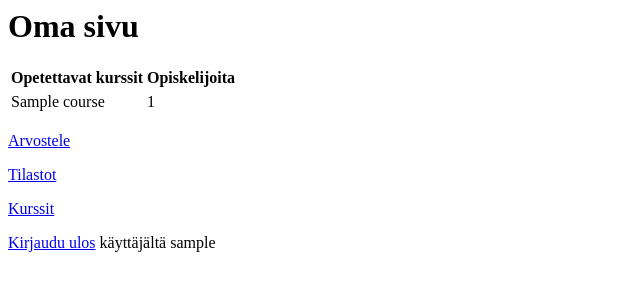
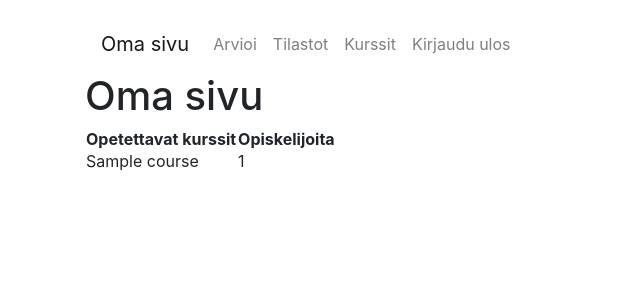
Before and after one commit to amalia53/tsoha-studytracker, a Flask app: template templates/teacher.html in a window 1280 px wide. Shown: the top 300 px of the page, without its empty margins (0-640 px from the left). Run offline with Flask 2, Linux system fonts and the light colour scheme; the template is opened without the code that fills it: most values are stand-ins (such as "Sample title", 1, 10 or a date in 2020); some libraries are stand-ins or nearby versions.

Commit message:
ulkoasua

```diff
--- a/templates/teacher.html
+++ b/templates/teacher.html
@@ -1,4 +1,28 @@
+<link rel="stylesheet" href="https://stackpath.bootstrapcdn.com/bootstrap/4.5.0/css/bootstrap.min.css">
+<p>
+<p>
+<p>
 <title>Opettajan sivu</title>
+<div class="container">
+  <nav class="navbar navbar-expand-sm navbar-light">
+    <a class="navbar-brand" href="#">Oma sivu</a>
+    <ul class="navbar-nav">
+      <li class="nav-item">
+        <a class="nav-link" href="/study">Arvioi</a>
+      </li>
+      <li class="nav-item">
+        <a class="nav-link" href="/stats">Tilastot</a>
+      </li>
+      <li class="nav-item">
+        <a class="nav-link" href="/courses">Kurssit</a>
+      </li>
+      <li class="nav-item">
+        <a class="nav-link" href="/logout">Kirjaudu ulos</a>
+      </li>
+    </ul>
+  </nav>
+  <div class="row">
+    <div class="col-12">
 	<h1>Oma sivu</h1>
 	<p>
 	<table>
@@ -13,11 +37,6 @@
 	<tr>
 	{% endfor %}
 	</table>
-<p>
-<a href="/grade">Arvostele</a>
-<p>
-<a href="/teacherstats">Tilastot</a>
-<p>
-<a href="/courses">Kurssit</a>
-<p>
-<a href="/logout">Kirjaudu ulos</a> käyttäjältä {{ username }}
+    </div>
+  </div>
+</div>
```
Also changed, not shown: templates/grade.html (+32 -3 lines). Lines whose indentation alone changed are shown as unchanged.
